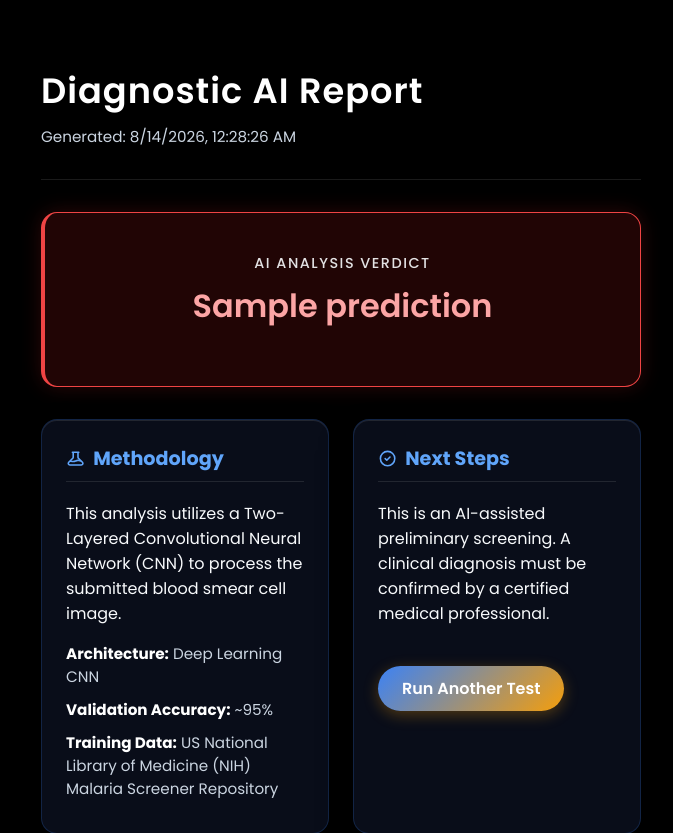
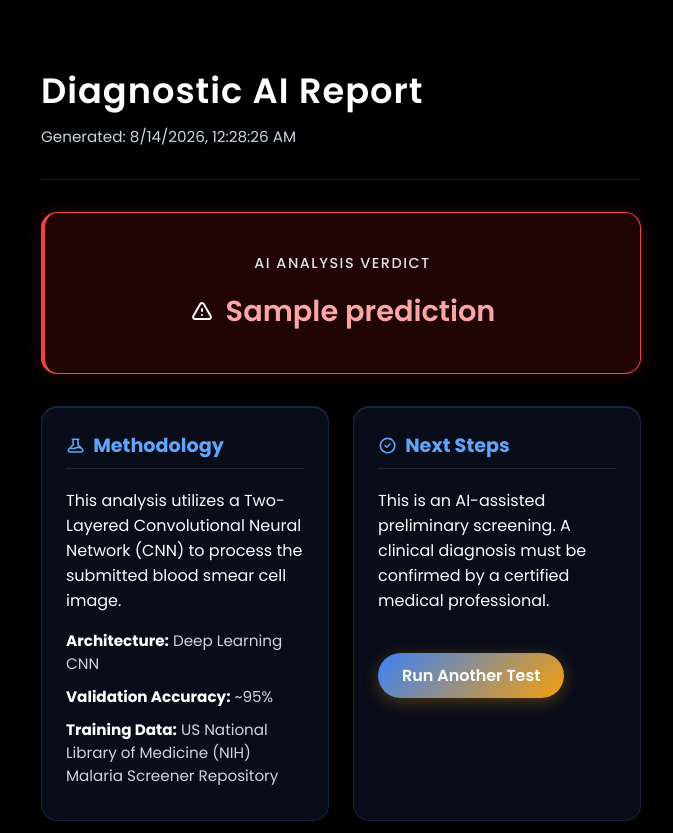
Before and after one commit to MDyaqoob-ali/MALARIA_DETECTION, a Flask app: template templates/result.html in a window 1280 px wide. Shown: the top 833 px of the page, without its empty margins (607-1280 px from the left). Run offline with Flask 3, Linux system fonts and the light colour scheme; the template is opened without the code that fills it: most values are stand-ins (such as "Sample title", 1, 10 or a date in 2020).

Commit message:
Fix UI: add inline sizes to verdict icons in result banner

```diff
--- a/templates/result.html
+++ b/templates/result.html
@@ -49,7 +49,18 @@
     <!-- Diagnostic Verdict -->
     <div class="glass-card result-banner {% if 'Not Infected' in prediction %}banner-healthy{% else %}banner-infected{% endif %}">
         <div class="verdict-label">AI Analysis Verdict</div>
-        <h2>{{ prediction }}</h2>
+        <div style="display: flex; justify-content: center; align-items: center; gap: 0.75rem; margin-top: 1rem;">
+            {% if 'Not Infected' in prediction %}
+            <svg xmlns="http://www.w3.org/2000/svg" style="width: 1.5rem; height: 1.5rem; flex-shrink: 0;" fill="none" viewBox="0 0 24 24" stroke="currentColor">
+                <path stroke-linecap="round" stroke-linejoin="round" stroke-width="2" d="M9 12l2 2 4-4m6 2a9 9 0 11-18 0 9 9 0 0118 0z" />
+            </svg>
+            {% else %}
+            <svg xmlns="http://www.w3.org/2000/svg" style="width: 1.5rem; height: 1.5rem; flex-shrink: 0;" fill="none" viewBox="0 0 24 24" stroke="currentColor">
+                <path stroke-linecap="round" stroke-linejoin="round" stroke-width="2" d="M12 9v2m0 4h.01m-6.938 4h13.856c1.54 0 2.502-1.667 1.732-3L13.732 4c-.77-1.333-2.694-1.333-3.464 0L3.34 16c-.77 1.333.192 3 1.732 3z" />
+            </svg>
+            {% endif %}
+            <h2 style="margin: 0; font-size: 1.8rem;">{{ prediction }}</h2>
+        </div>
     </div>
 
     <!-- Details Grid -->
```
